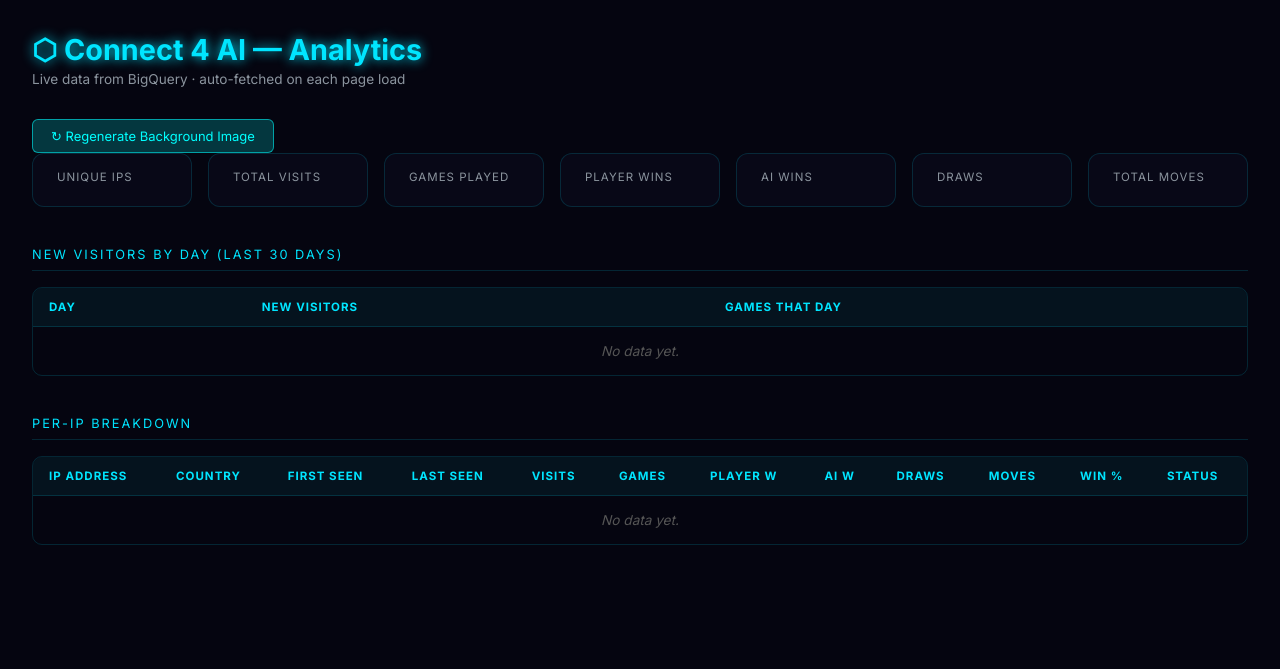
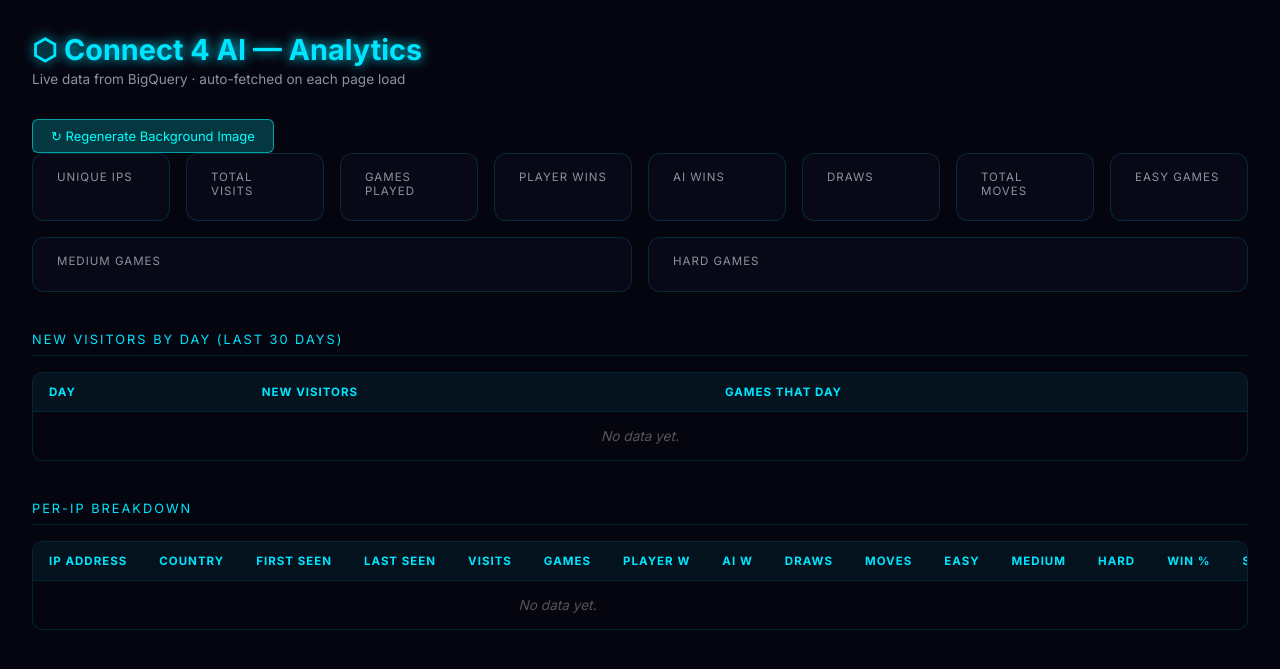
Before and after one commit to kv244/MLTrain, a Flask app: template templates/admin.html in a window 1280 px wide. Shown: the top 669 px of the page. Run offline with Flask 3, Linux system fonts and the light colour scheme; the template is opened without the code that fills it, so the values that code supplies are empty.

Commit message:
Add difficulty breakdown to admin dashboard
Per-IP table now shows Easy/Medium/Hard game counts.
Totals cards include Easy/Medium/Hard game totals.
BQ queries use COALESCE for backwards compat with old rows.

Co-Authored-By: Claude Sonnet 4.6 <noreply@anthropic.com>

```diff
--- a/app.py
+++ b/app.py
@@ -582,17 +582,20 @@ def admin_dashboard(token):
             rows = list(client.query(f"""
                 SELECT
                     ip_address,
-                    COALESCE(country, 'Unknown')           AS country,
-                    DATE(first_seen)                       AS first_day,
-                    DATE(last_seen)                        AS last_day,
+                    COALESCE(country, 'Unknown')                AS country,
+                    DATE(first_seen)                            AS first_day,
+                    DATE(last_seen)                             AS last_day,
                     total_visits,
                     total_games,
                     player_wins,
                     ai_wins,
                     draws,
                     total_moves,
+                    COALESCE(easy_games,   0)                   AS easy_games,
+                    COALESCE(medium_games, 0)                   AS medium_games,
+                    COALESCE(hard_games,   0)                   AS hard_games,
                     ROUND(SAFE_DIVIDE(player_wins,
-                          NULLIF(total_games, 0)) * 100, 1) AS win_pct
+                          NULLIF(total_games, 0)) * 100, 1)    AS win_pct
                 FROM `{ref}`
                 ORDER BY last_seen DESC
             """).result())
@@ -617,8 +620,11 @@ def admin_dashboard(token):
                     SUM(total_games)  AS total_games,
                     SUM(player_wins)  AS player_wins,
                     SUM(ai_wins)      AS ai_wins,
-                    SUM(draws)        AS draws,
-                    SUM(total_moves)  AS total_moves
+                    SUM(draws)                       AS draws,
+                    SUM(total_moves)                 AS total_moves,
+                    SUM(COALESCE(easy_games,   0))   AS easy_games,
+                    SUM(COALESCE(medium_games, 0))   AS medium_games,
+                    SUM(COALESCE(hard_games,   0))   AS hard_games
                 FROM `{ref}`
             """).result())
             totals = dict(t[0]) if t else {}
--- a/templates/admin.html
+++ b/templates/admin.html
@@ -182,6 +182,18 @@ async function refreshBackground() {
         <div class="card-label">Total Moves</div>
         <div class="card-value">{{ totals.get('total_moves', 0) }}</div>
     </div>
+    <div class="card">
+        <div class="card-label">Easy Games</div>
+        <div class="card-value lime">{{ totals.get('easy_games', 0) }}</div>
+    </div>
+    <div class="card">
+        <div class="card-label">Medium Games</div>
+        <div class="card-value gold">{{ totals.get('medium_games', 0) }}</div>
+    </div>
+    <div class="card">
+        <div class="card-label">Hard Games</div>
+        <div class="card-value red">{{ totals.get('hard_games', 0) }}</div>
+    </div>
 </div>
 
 <!-- ── Daily activity ────────────────────────────────────────────────────── -->
@@ -230,6 +242,9 @@ async function refreshBackground() {
                     <th>AI W</th>
                     <th>Draws</th>
                     <th>Moves</th>
+                    <th>Easy</th>
+                    <th>Medium</th>
+                    <th>Hard</th>
                     <th>Win %</th>
                     <th>Status</th>
                 </tr>
@@ -248,6 +263,9 @@ async function refreshBackground() {
                     <td style="color:var(--red)">{{ row.ai_wins }}</td>
                     <td style="color:var(--gold)">{{ row.draws }}</td>
                     <td>{{ row.total_moves }}</td>
+                    <td style="color:var(--lime)">{{ row.easy_games }}</td>
+                    <td style="color:var(--gold)">{{ row.medium_games }}</td>
+                    <td style="color:var(--red)">{{ row.hard_games }}</td>
                     <td>
                         {% if row.total_games > 0 %}
                         <div class="win-bar-wrap">
```
